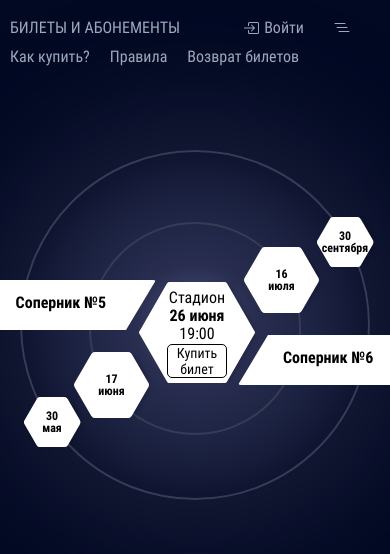
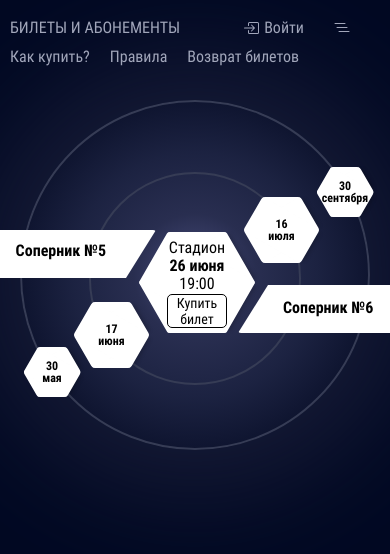
Before and after one commit to ilnur-s/react-event-page, a React (Create React App) app: page / in a window 390 px wide. Shown: the top 554 px of the page. Built offline with nearby package versions, Linux system fonts and the light colour scheme.

Commit message:
refactoring

```diff
--- a/src/styles/style.scss
+++ b/src/styles/style.scss
@@ -403,7 +403,7 @@ body {
   }
 
   .main__outer-circle {
-    margin-top: 213px;
+    margin-top: 100px;
     width: 500px;
     height: 500px;
   }
@@ -486,7 +486,7 @@ body {
   }
 
   .first-block {
-    top: 397.6px;
+    top: 285px;
     width: 40%;
     border-top: 71px solid #ffffff;
     border-right: 42px solid transparent;
@@ -499,7 +499,7 @@ body {
   }
 
   .second-block {
-    top: 473.7px;
+    top: 360px;
     width: 40%;
     border-bottom: 68px solid #ffffff;
     border-left: 42px solid transparent;
@@ -515,7 +515,7 @@ body {
 
 @media (max-width: 500px) {
   .main__outer-circle {
-    margin-top: 150px;
+    margin-top: 100px;
     width: 350px;
     height: 350px;
   }
@@ -599,9 +599,9 @@ body {
   }
 
   .first-block {
-    top: 280px;
+    top: 230px;
     width: 40%;
-    border-top: 50px solid #ffffff;
+    border-top: 48px solid #ffffff;
     border-right: 30px solid transparent;
     border-radius: 0 3px 0 0;
   }
@@ -612,9 +612,9 @@ body {
   }
 
   .second-block {
-    top: 335px;
+    top: 285px;
     width: 39%;
-    border-bottom: 50px solid #ffffff;
+    border-bottom: 48px solid #ffffff;
     border-left: 30px solid transparent;
     border-radius: 0 0 0 3px;
   }
```
